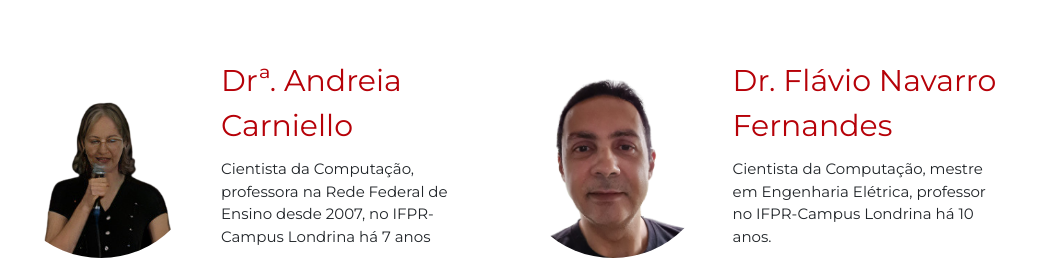
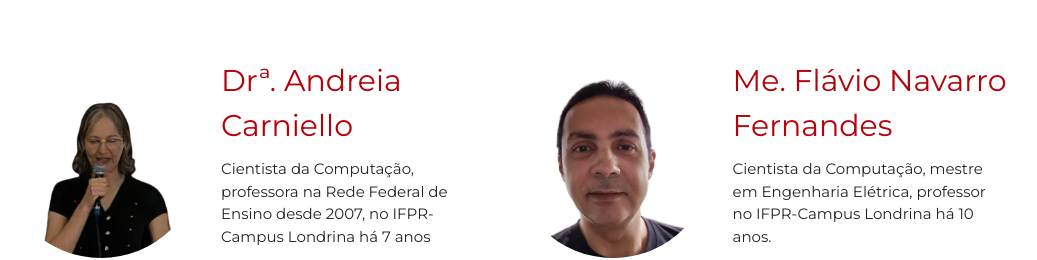
Before and after one commit to ictacademy-ifpr/siteRodolfo, a Next.js app: page / in a window 1280 px wide. Shown: the part 2479-2739 px from the top of the page, without its empty margins (119-1156 px from the left). Built offline with nearby package versions, Linux system fonts and the light colour scheme.

Commit message:
chore: edit banner + collabs text

```diff
--- a/pages/index.tsx
+++ b/pages/index.tsx
@@ -45,11 +45,11 @@ const Home: NextPage = () => {
               <img src='5G_banner_responsivo.png' alt='Inscrições para curso 5G'/>
             </a>
           </SwiperSlide>
-          <SwiperSlide key={1} className="banner_event_0">
+          {/* <SwiperSlide key={1} className="banner_event_0">
             <a href="https://forms.gle/S4ve6X1bgs1rAzLK9" target="_blank" rel="noreferrer">
               <img src='backgorund.png' alt='Inscrições para Cloud Services'/>
             </a>
-          </SwiperSlide>
+          </SwiperSlide> */}
           <SwiperSlide key={1} className="banner_event_1">
             <a href="https://www.huawei.com/br/news/br/2021/seeds-for-the-future-2021" target="_blank" rel="noreferrer">
               <img src='seeds.jpg' alt='Imagem ICT Evento'/>
--- a/src/data/collabs.json
+++ b/src/data/collabs.json
@@ -26,7 +26,7 @@
     },
     {
         "photo": "flavio-removebg.png",
-        "name":  "Dr. Flávio Navarro Fernandes",
+        "name":  "Me. Flávio Navarro Fernandes",
         "description": "Cientista da Computação, mestre em Engenharia Elétrica, professor no IFPR-Campus Londrina há 10 anos."
     },
     {
```
